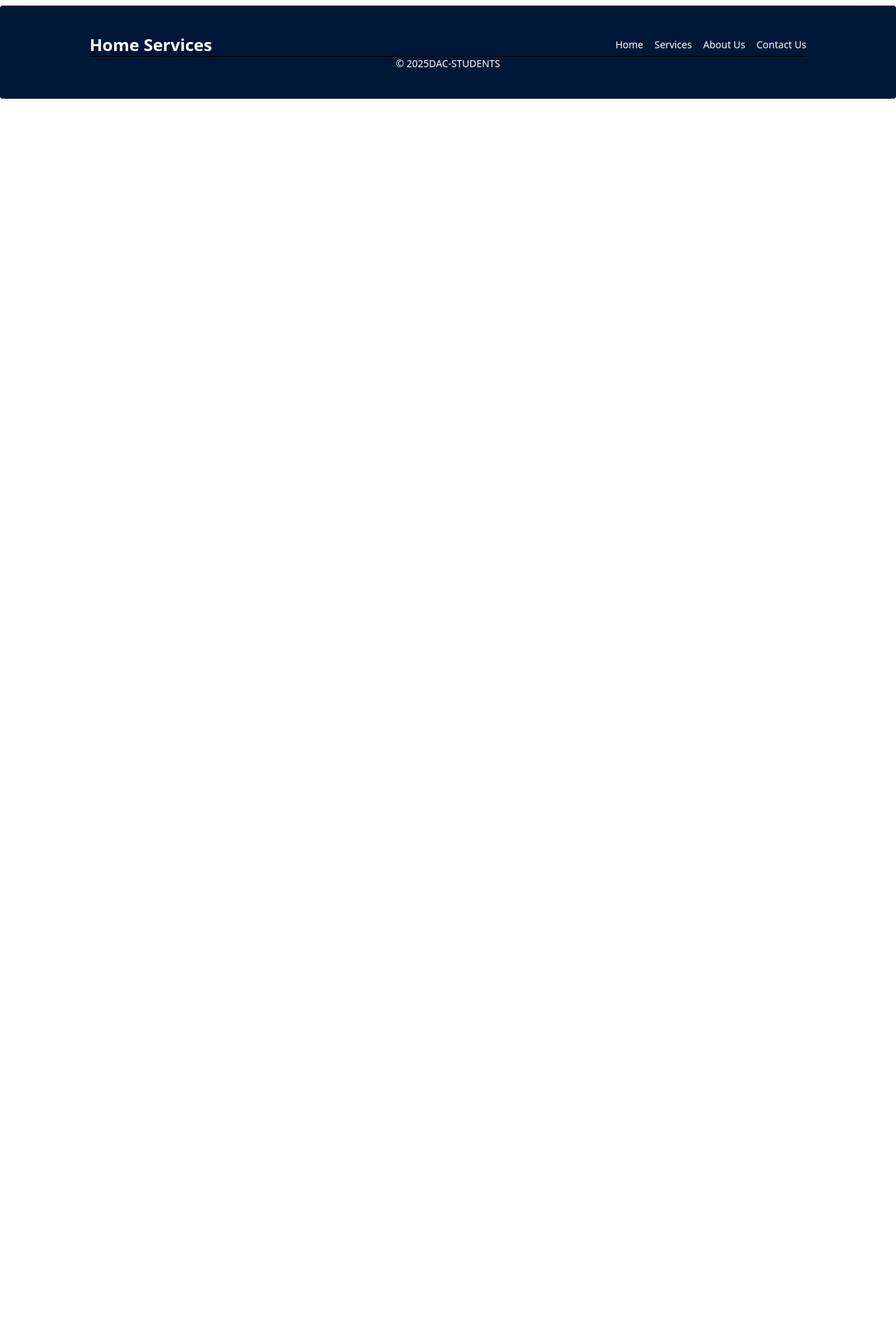
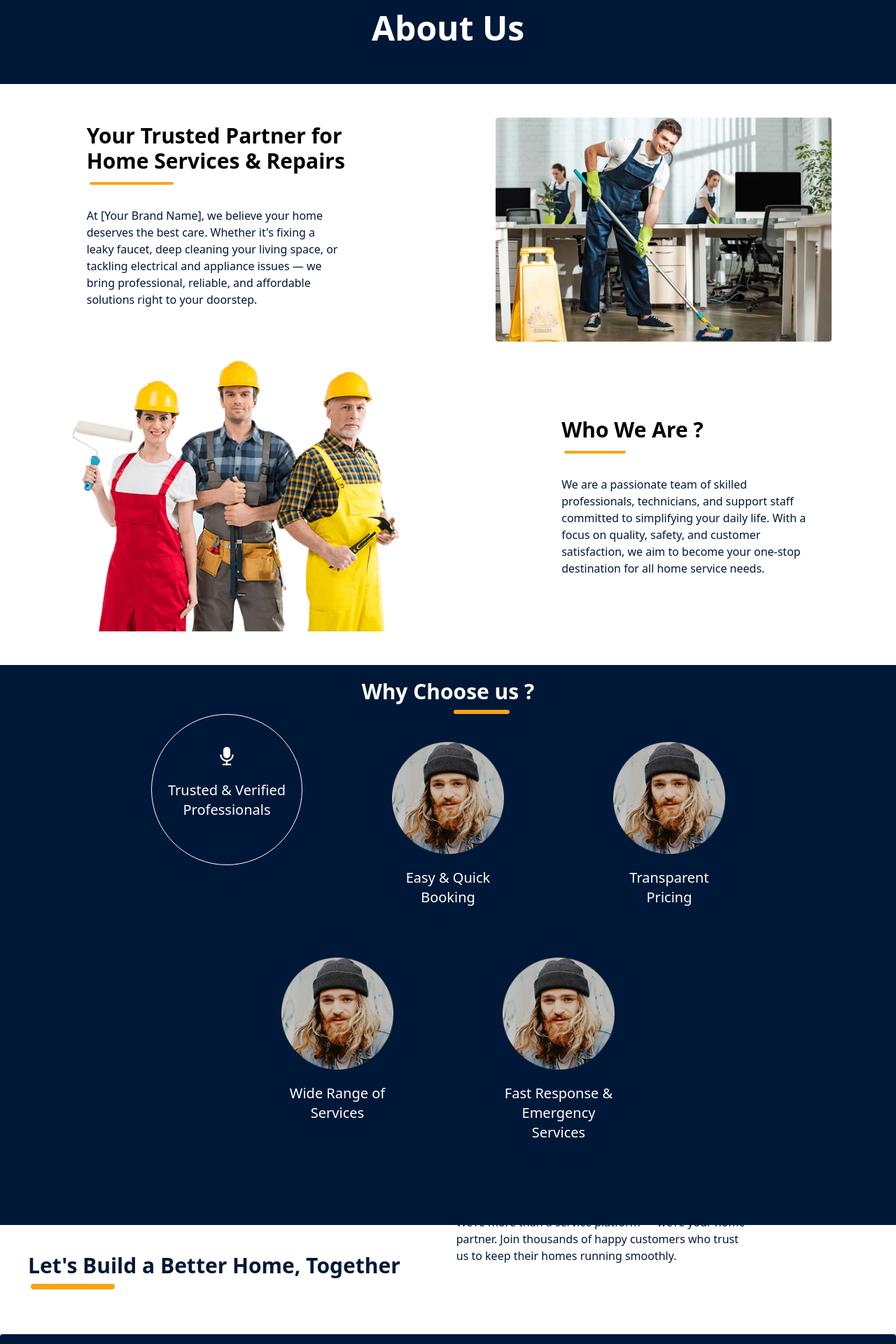
Before and after one commit to Suyog045/home-services-platform, a React (Vite) app in the folder frontend/: page /about-us in a window 1280 px wide. Shown: the part 80-2000 px from the top of the page at 70% size. Before the commit the page ends 800 px from the top, so only its background shows below. Built offline with nearby package versions, Linux system fonts and the light colour scheme.

Commit message:
about us page added !

```diff
--- a/frontend/package.json
+++ b/frontend/package.json
@@ -15,6 +15,7 @@
     "flowbite-react": "^0.11.7",
     "react": "^19.1.0",
     "react-dom": "^19.1.0",
+    "react-icons": "^5.5.0",
     "react-router-dom": "^7.6.1",
     "tailwindcss": "^4.1.8"
   },
--- a/frontend/src/App.jsx
+++ b/frontend/src/App.jsx
@@ -1,8 +1,13 @@
 import { RouterProvider} from "react-router-dom"
 import Routes from "./Routes/Routes"
+import { ThemeConfig } from "flowbite-react"
 function App() {
   return (
+    <>
+    <ThemeConfig dark={false}/>
     <RouterProvider router={Routes}/>
+
+    </>
   )
 }
 
--- /dev/null
+++ b/frontend/src/Components/AboutUsPage/AboutUsBuild.jsx
@@ -0,0 +1,22 @@
+import React from 'react'
+
+const AboutUsBuild = () => {
+    return (
+        <div className='flex flex-col md:flex-row'>
+            <div className=' md:text-left md:text-3xl font-bold p-10'>
+                Let's Build a Better Home, Together
+                <div className="w-30 h-2 bg-secondary rounded-4xl mx-1 mt-2" />
+            </div>
+            <div className='flex justify-left md:p-10 md:text-base -mt-14'>
+                We’re more than a service platform — we’re your home <br />
+                partner. Join thousands of happy customers who trust <br />
+                us to keep their homes running smoothly.
+            </div>
+
+        </div>
+    )
+}
+
+
+
+export default AboutUsBuild
--- /dev/null
+++ b/frontend/src/Components/AboutUsPage/AboutUsHead.jsx
@@ -0,0 +1,14 @@
+import React from 'react'
+import AboutUs from './../../pages/AboutUs';
+const AboutUsHead =() =>{
+    return(
+        <div className="bg-primary h-40 w-full flex justify-center items-center ">
+                 <h2 className='text-white md:text-center md:text-5xl font-semibold '>About Us </h2>
+
+        </div>
+    )
+}
+
+
+
+export default AboutUsHead
--- a/frontend/src/Components/AboutUsPage/AboutUsLayout.jsx
+++ b/frontend/src/Components/AboutUsPage/AboutUsLayout.jsx
@@ -1,8 +1,17 @@
 import React from 'react'
-
+import AboutUsHead from './AboutUsHead'
+import AboutUsMain from './AboutUsMain'
+import AboutUsWhyUs from './AboutUsWhyUs'
+import AboutUsBuild from './AboutUsBuild'
 const AboutUsLayout = () => {
   return (
-    <div>AboutUs</div>
+    <div className="text-primary">
+    <AboutUsHead/>
+    <AboutUsMain/>
+    <AboutUsWhyUs/>
+    <AboutUsBuild/>
+    </div>
+
   )
 }
 
--- /dev/null
+++ b/frontend/src/Components/AboutUsPage/AboutUsMain.jsx
@@ -0,0 +1,54 @@
+import React from 'react'
+
+const AboutUsMain = () => {
+    return (
+        <div className='main div'>
+            <div className='flex flex-col md:flex-row justify-center md:justify-around'>
+                <div className='md:mt-4'>
+                    <div className='md:text-nowrap text-center md:text-left  text-black text-3xl font-semibold p-10 flex flex-col md:items-start items-center'>
+                        Your Trusted Partner for<br />
+                        Home Services & Repairs
+                        <div className="w-30 h-1 bg-secondary rounded-4xl mx-1 mt-3" />
+                    </div>
+                    <div className='flex text-center md:text-left md:p-10 md:font-normal mt-2 md:-mt-12 '>
+                        At [Your Brand Name], we believe your home <br />
+                        deserves the best care. Whether it's fixing a <br />
+                        leaky faucet, deep cleaning your living space, or<br />
+                        tackling electrical and appliance issues — we<br />
+                        bring professional, reliable, and affordable<br />
+                        solutions right to your doorstep.
+
+                    </div>
+                </div>
+                <div className='md:p-2 mt-10 '>
+                    <img src="/images/cleaning.jpg" alt="" className="rounded  w-120" />
+                </div>
+            </div>
+            <div className='grid grid-flow-col md: justify-items-center-safe'>
+                <div className='md:p-2 mb-10'>
+                    <img src="\images\background.png" alt="" className="rounded w-120 " />
+                </div>
+                <div className='md:mt-15'>
+                    <div className=' md:text-nowrap md:text-3xl  text-black font-semibold p-10'>
+                        Who We Are ?
+                        <div className="w-22 h-1 bg-secondary rounded-4xl mx-1 mt-3" />
+                    </div>
+                    <div className='flex justify-left md:p-10 md:font-normal -mt-12'>
+                        We are a passionate team of skilled<br />
+                        professionals, technicians, and support staff<br />
+                        committed to simplifying your daily life. With a<br />
+                        focus on quality, safety, and customer<br />
+                        satisfaction, we aim to become your one-stop<br />
+                        destination for all home service needs.
+
+                    </div>
+                </div>
+            </div>
+
+        </div>
+    )
+}
+
+
+
+export default AboutUsMain
--- /dev/null
+++ b/frontend/src/Components/AboutUsPage/AboutUsWhyUs.jsx
@@ -0,0 +1,77 @@
+import React from 'react'
+import { AiFillAudio } from "react-icons/ai";
+
+
+const AboutUsWhyUs = () => {
+    return (
+        <div className="bg-primary h-200 w-full">
+            <div className="  text-white  md:text-center md:text-3xl font-bold p-5">
+                Why Choose us ?
+                <div className="w-20 h-1.5 bg-secondary rounded-4xl mx-157 mt-2" />
+
+                <div className='flex justify-center gap-25'>
+
+                    <div class=" max-w-sm border rounded-full flex flex-col items-center text-wrap w-54 h-54 ">
+
+                            {/* <img class="rounded-t-lg w-40 h-40 object-cover mt-10" src="/images/profile.png" alt="Profile Image" /> */}
+                            <AiFillAudio className='text-white mt-11'/>
+                        <div class="p-5 text-center">
+                            <p class="mb-3 text-xl text-white font-normal  ">Trusted & Verified Professionals</p>
+                        </div>
+                    </div>
+
+                    <div class="max-w-sm rounded-lg flex flex-col items-center text-wrap w-54">
+
+                            <img class="rounded-t-lg w-40 h-40 object-cover mt-10" src="/images/profile.png" alt="Profile Image" />
+
+                        <div class="p-5 text-center">
+                            <p class="mb-3 text-xl text-white font-normal"> Easy & Quick Booking</p>
+                        </div>
+                    </div>
+
+                   <div class="max-w-sm rounded-lg flex flex-col items-center text-wrap w-54">
+
+                            <img class="rounded-t-lg w-40 h-40 object-cover mt-10" src="/images/profile.png" alt="Profile Image" />
+
+                        <div class="p-5 text-center">
+                            <p class="mb-3 text-xl text-white font-normal">Transparent Pricing</p>
+                        </div>
+                    </div>
+
+
+
+                </div>
+                <div className='flex justify-center gap-25 '>
+
+                    <div class="max-w-sm rounded-lg flex flex-col items-center text-wrap w-54">
+
+                            <img class="rounded-t-lg w-40 h-40 object-cover mt-10" src="/images/profile.png" alt="Profile Image" />
+
+                        <div class="p-5 text-center">
+                            <p class="mb-3 text-xl text-white font-normal">Wide Range of Services</p>
+                        </div>
+                    </div>
+
+                   <div class="max-w-sm rounded-lg flex flex-col items-center text-wrap w-54">
+
+                            <img class="rounded-t-lg w-40 h-40 object-cover mt-10" src="/images/profile.png" alt="Profile Image" />
+
+                        <div class="p-5 text-center">
+                            <p class="mb-3 text-xl text-white font-normal">Fast Response & Emergency Services</p>
+                        </div>
+                    </div>
+
+
+
+
+
+                </div>
+            </div>
+
+        </div>
+    )
+}
+
+
+
+export default AboutUsWhyUs
--- a/frontend/src/pages/AboutUs.jsx
+++ b/frontend/src/pages/AboutUs.jsx
@@ -3,6 +3,7 @@ import AboutUsLayout from '../components/AboutUsPage/AboutUsLayout'
 
 const AboutUs = () => {
   return <AboutUsLayout/>
+
 }
 
 export default AboutUs
```
Also changed, not shown: 2 other files (tests, documents, lock files or other folders).
